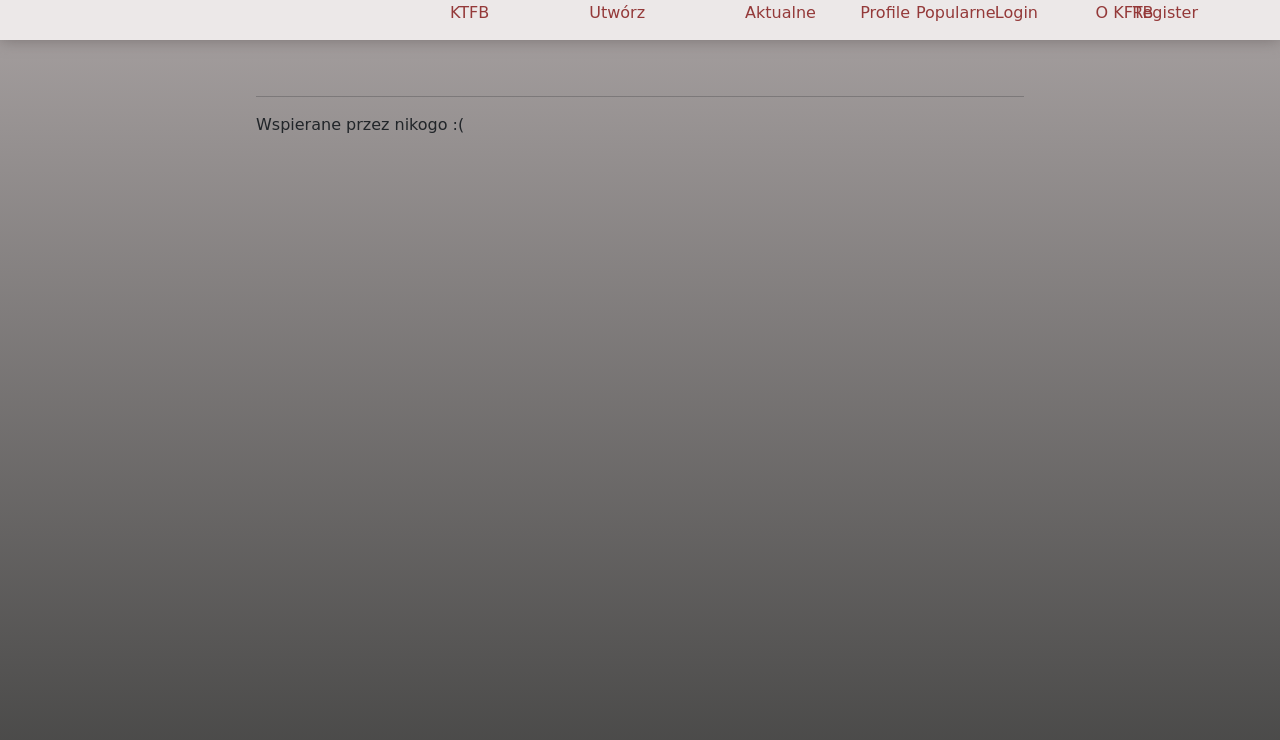
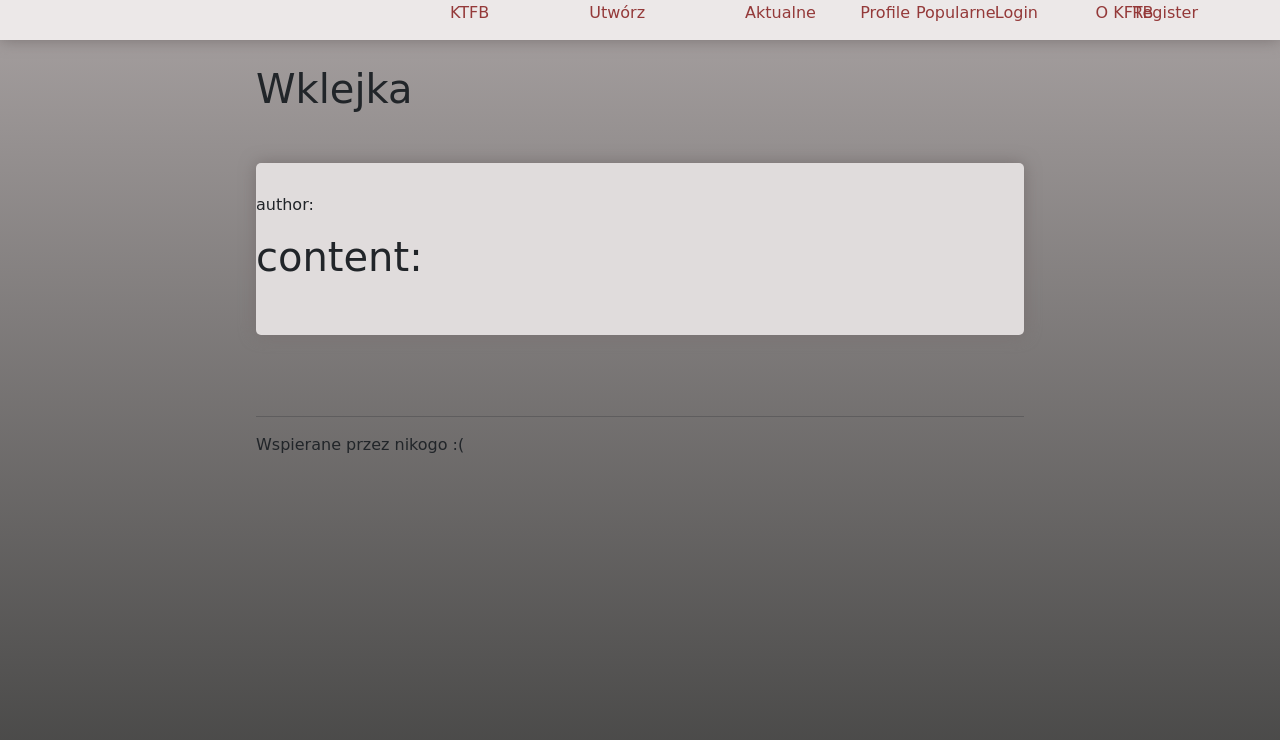
Before and after one commit to Mackiewiczt867585/KTFB_Pastebin, a React (Create React App) app in the folder frontend/: page /paste/1 in a window 1280 px wide. Shown: the top 740 px of the page. Built offline with nearby package versions, Linux system fonts and the light colour scheme; no server answers; what javascript-time-ago would draw is missing.

Commit message:
[FE] create paste view

```diff
--- a/frontend/src/App.js
+++ b/frontend/src/App.js
@@ -8,10 +8,11 @@ import Popular from './Components/pages/Popular';
 import About from './Components/pages/About';
 import Footer from './Components/Footer';
 import Register from './Components/pages/Register';
-import Login from './Components/pages/Login';
+// import Login from './Components/Login';
 import Profile from './Components/pages/Profile'
 import EditProfile from './Components/pages/EditProfile';
 import ChangePass from './Components/pages/ChangePass'
+import Paste from './Components/pages/Paste'
 
 
 
@@ -28,10 +29,11 @@ function App() {
           <Route path='/popular' element={<Popular />} />
           <Route path='/about' element={<About />} />
           <Route path='/register' element={<Register />} />
-          <Route path='/login' element={<Login />} />
+          {/* <Route path='/login' element={<Login />} /> */}
           <Route path='/profile' element={<Profile />} />
           <Route path='/profile/edit' element={<EditProfile />} />
           <Route path='/profile/changepass' element={<ChangePass />} />
+          <Route path='/paste/:id' element={<Paste/>}/>
         </Routes>
       </Router>
       <Footer />
--- a/frontend/src/Components/GetPastes.js
+++ b/frontend/src/Components/GetPastes.js
@@ -3,6 +3,7 @@ import React, {useEffect, useState} from 'react'
 import { useQuery, gql } from '@apollo/client'
 import {LOAD_PASTES} from '../GraphQL/Queries'
 import './GetPastes.css'
+import {Link} from 'react-router-dom'
 import TimeAgo from 'javascript-time-ago'
 
 import en from 'javascript-time-ago/locale/en.json'
@@ -30,7 +31,7 @@ function GetPastes({currentItems}){
         {currentItems.map((val, pos) => {
             return (
                 <tr key={pos}>
-                    <td> {val.title}</td>
+                    <td><Link to={"/paste/"+val.id}>{val.title}</Link></td>
                     <td> {val.author}</td>
                     <td> {val.type}</td>
                     <td> <ReactTimeAgo date={val.creationDate} locale='en-US'/></td>
--- /dev/null
+++ b/frontend/src/Components/pages/Paste.js
@@ -0,0 +1,35 @@
+import React, { useEffect, useState } from 'react';
+import '../../App.css';
+import { useParams } from 'react-router-dom'
+import {PASTE_BY_ID} from '../../GraphQL/Queries'
+import { useQuery, gql } from '@apollo/client'
+
+
+
+
+function Paste() {
+  const params = useParams()
+  const {error, loading, data} = useQuery(PASTE_BY_ID, { variables: { copyId:params.id}});
+  const [pastes, setPastes] = useState([]);
+  useEffect(() => {
+    if(data){
+    setPastes(data.copy)}
+    else{
+    }
+  }, [data,loading,error]);
+  return (
+    <>
+
+      <h1 className='title'>Wklejka</h1>
+      <div className='outer-box'>
+        <div>
+      <p>author: {pastes.author}</p>
+      <h1>content:</h1>
+        </div>
+      <p>{pastes.content}</p>
+      </div>
+    </>
+  );
+}
+
+export default Paste;
--- a/frontend/src/GraphQL/Queries.js
+++ b/frontend/src/GraphQL/Queries.js
@@ -3,6 +3,7 @@ import {gql} from '@apollo/client'
 const LOAD_PASTES = gql`
     query{
         allCopies{
+            id
             author
             title
             content
@@ -12,5 +13,18 @@ const LOAD_PASTES = gql`
     }
 `;
 
+const PASTE_BY_ID = gql`
+query copy ($copyId: ID!){
+    copy(copyId: $copyId){
+        id
+        author
+        title
+        creationDate
+        type
+        content
+    }
+}
+`
 
-export { LOAD_PASTES }
+
+export { LOAD_PASTES, PASTE_BY_ID }
```
